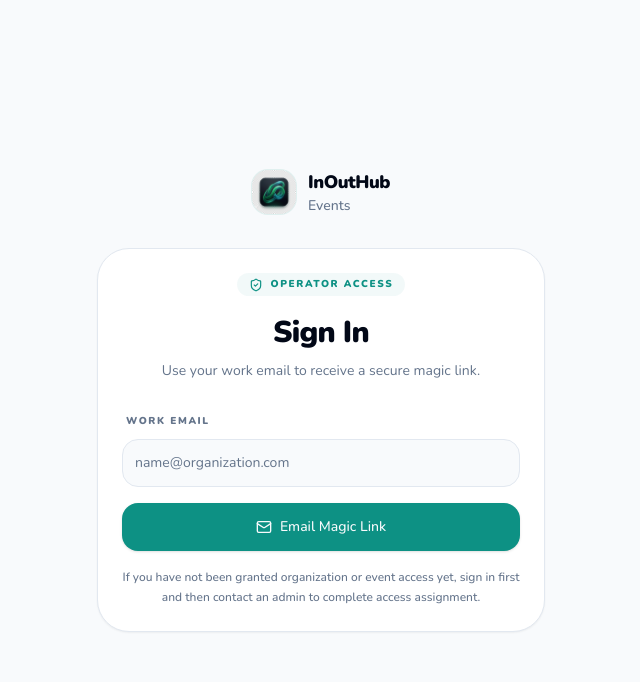
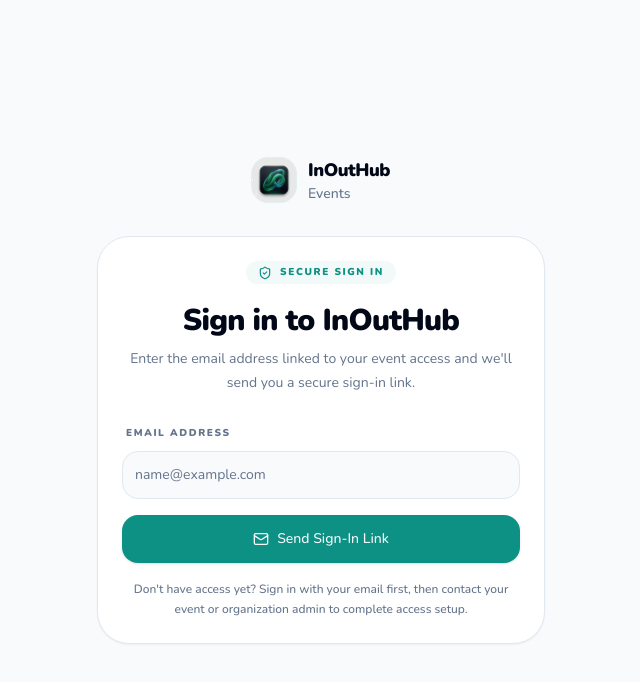
Before and after one commit to vprathy/InOutHub-Events, a React (Vite) app: page /login in a window 1280 px wide. Shown: the top 682 px of the page, without its empty margins (319-959 px from the left). Built offline with nearby package versions, Linux system fonts and the light colour scheme; no server answers.

Commit message:
Refine login screen customer copy

```diff
--- a/src/pages/auth/LoginPage.tsx
+++ b/src/pages/auth/LoginPage.tsx
@@ -62,12 +62,12 @@
                     <div className="space-y-4 text-center">
                         <div className="inline-flex items-center gap-2 rounded-full bg-primary/5 px-3 py-1 text-[10px] font-black uppercase tracking-[0.16em] text-primary">
                             <ShieldCheck className="h-3.5 w-3.5" />
-                            <span>Operator Access</span>
+                            <span>Secure Sign In</span>
                         </div>
                         <div className="space-y-2">
-                            <h1 className="text-3xl font-black tracking-tight text-foreground">Sign In</h1>
+                            <h1 className="text-3xl font-black tracking-tight text-foreground">Sign in to InOutHub</h1>
                             <p className="text-sm leading-6 text-muted-foreground">
-                                Use your work email to receive a secure magic link.
+                                Enter the email address linked to your event access and we'll send you a secure sign-in link.
                             </p>
                         </div>
                     </div>
@@ -75,13 +75,13 @@
                     <form className="mt-6 space-y-4" onSubmit={handleMagicLink}>
                         <div className="space-y-2">
                             <label className="ml-1 text-[10px] font-black uppercase tracking-[0.16em] text-muted-foreground">
-                                Work Email
+                                Email Address
                             </label>
                             <Input
                                 type="email"
                                 autoComplete="email"
                                 inputMode="email"
-                                placeholder="name@organization.com"
+                                placeholder="name@example.com"
                                 value={email}
                                 onChange={(event) => setEmail(event.target.value)}
                                 className="h-12 rounded-2xl"
@@ -103,12 +103,12 @@
 
                         <Button type="submit" className="h-12 w-full rounded-2xl" disabled={status === 'loading'}>
                             {status === 'loading' ? <Loader2 className="mr-2 h-4 w-4 animate-spin" /> : <Mail className="mr-2 h-4 w-4" />}
-                            Email Magic Link
+                            Send Sign-In Link
                         </Button>
                     </form>
 
                     <p className="mt-4 text-center text-xs font-medium leading-5 text-muted-foreground">
-                        If you have not been granted organization or event access yet, sign in first and then contact an admin to complete access assignment.
+                        Don't have access yet? Sign in with your email first, then contact your event or organization admin to complete access setup.
                     </p>
                 </div>
             </div>
```
